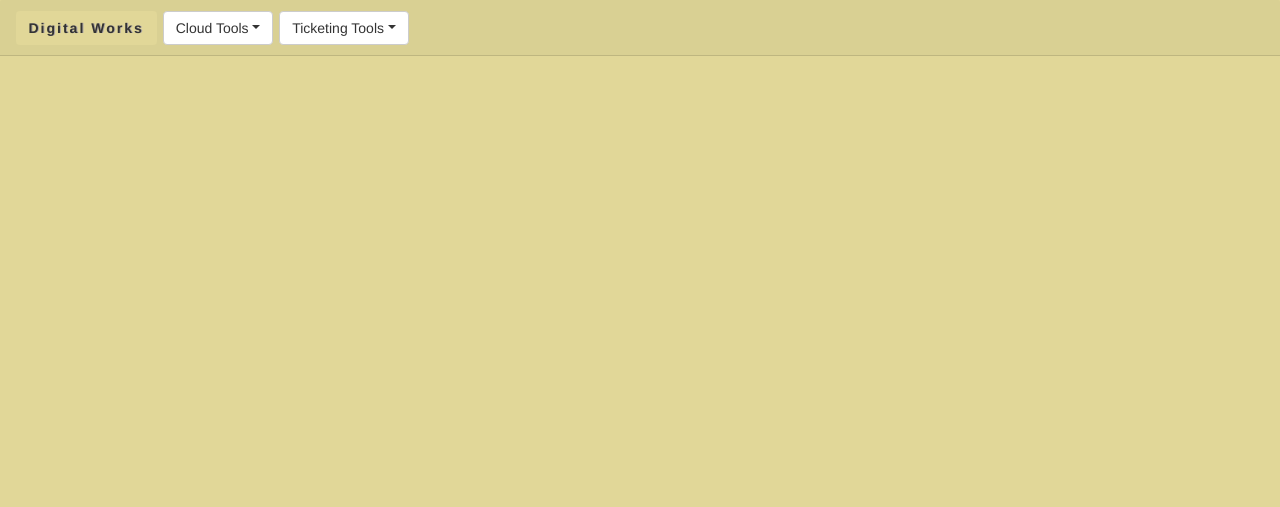
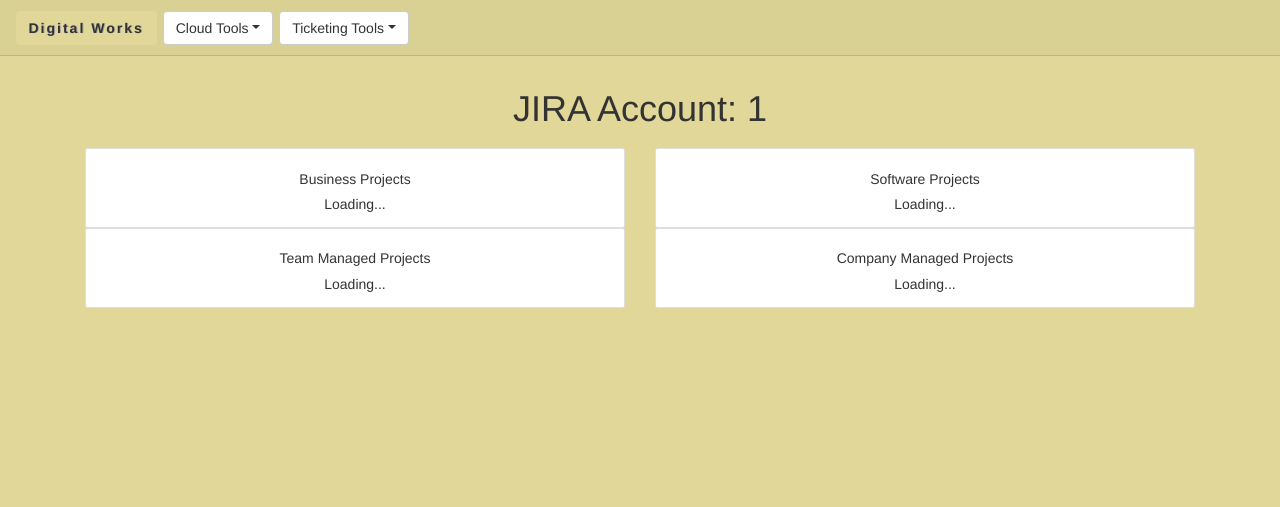
Before and after one commit to Digital-Works-2020/devops_tools_analyzer, a Django app: page /jira/1 in a window 1280 px wide. Shown: the top 507 px of the page. Run offline with Django 4.2, Linux system fonts and the light colour scheme; some libraries are stand-ins or nearby versions.

Commit message:
TAD-9 Setup Jira 360 Pahe

```diff
--- a/devops_tools_analyzer/templates/jira_page.html
+++ b/devops_tools_analyzer/templates/jira_page.html
@@ -1,3 +1,51 @@
 {% extends 'base.html' %}
+{% load static %}
 {% block page_content %}
+<script type="text/javascript" src="{% static 'js/jira/jira_page.js' %}"></script>
+<link href="{% static 'css/jira/jira_page.css' %}" rel="stylesheet" type="text/css">
+    <div class="container">
+        <div class="row">
+            <div class="col-md-3"></div>
+            <div class="col-md-6">
+                 <h1 class="account_name">JIRA Account: {{ jira_account }}<h1>
+            </div>
+            <div class="col-md-3"></div>
+        </div>
+        <div class="row">
+            <div class="col-md-6">
+                <div class="card jira_card">
+                    <div class="card-body">
+                        <h5 class="card-title"> Business Projects</h5>
+                        <span class="business_projects">Loading...</span>
+                    </div>
+                </div>
+            </div>
+            <div class="col-md-6">
+                <div class="card jira_card">
+                    <div class="card-body">
+                        <h5 class="card-title">Software Projects</h5>
+                        <span class="software_projects">Loading...</span>
+                    </div>
+                </div>
+            </div>
+        </div>
+        <div class="row jira_row">
+            <div class="col-md-6">
+                <div class="card jira_card">
+                    <div class="card-body">
+                        <h5 class="card-title"> Team Managed Projects</h5>
+                        <span class="team_projects">Loading...</span>
+                    </div>
+                </div>
+            </div>
+            <div class="col-md-6">
+                <div class="card jira_card">
+                    <div class="card-body">
+                        <h5 class="card-title">Company Managed Projects</h5>
+                        <span class="company_projects">Loading...</span>
+                    </div>
+                </div>
+            </div>
+        </div>
+    </div>
 {% endblock %}
```
